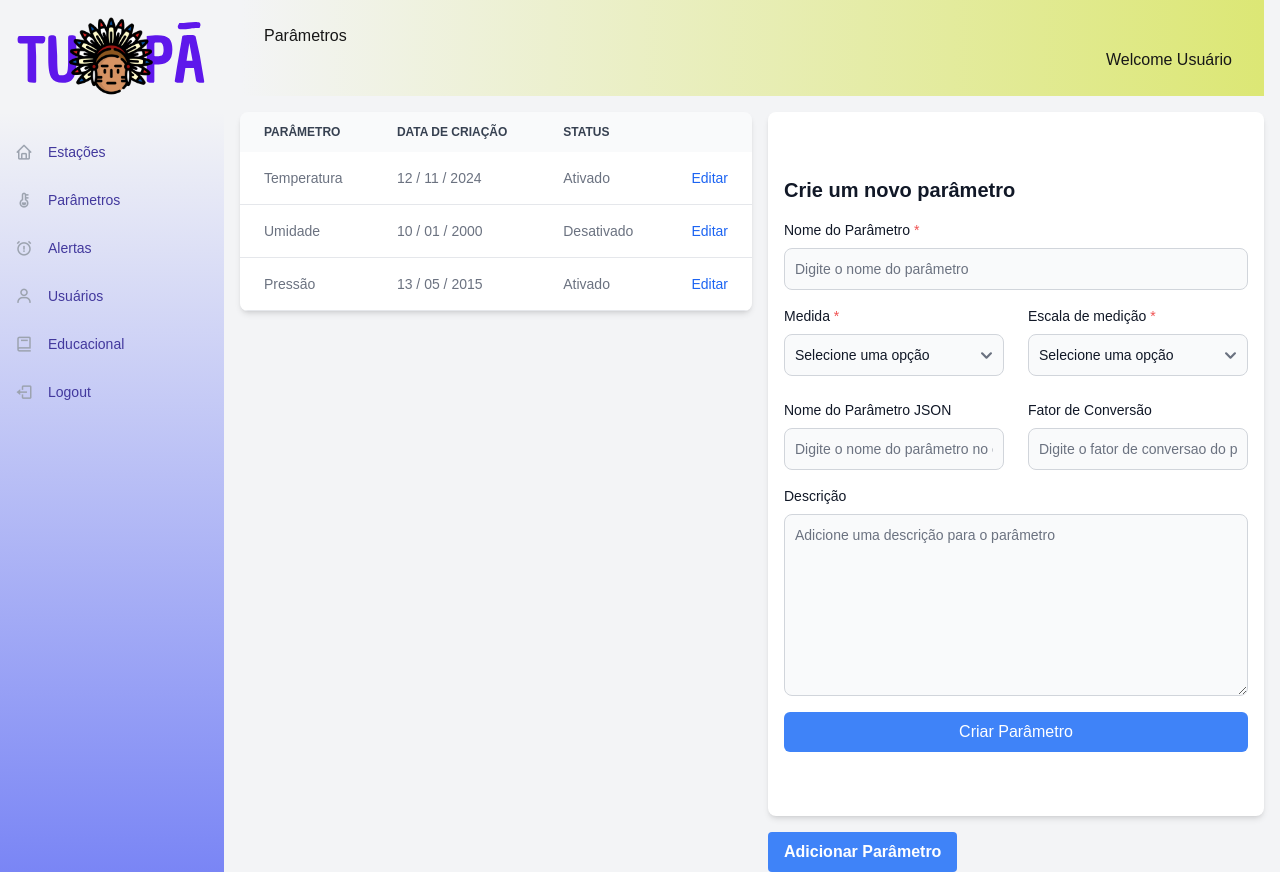
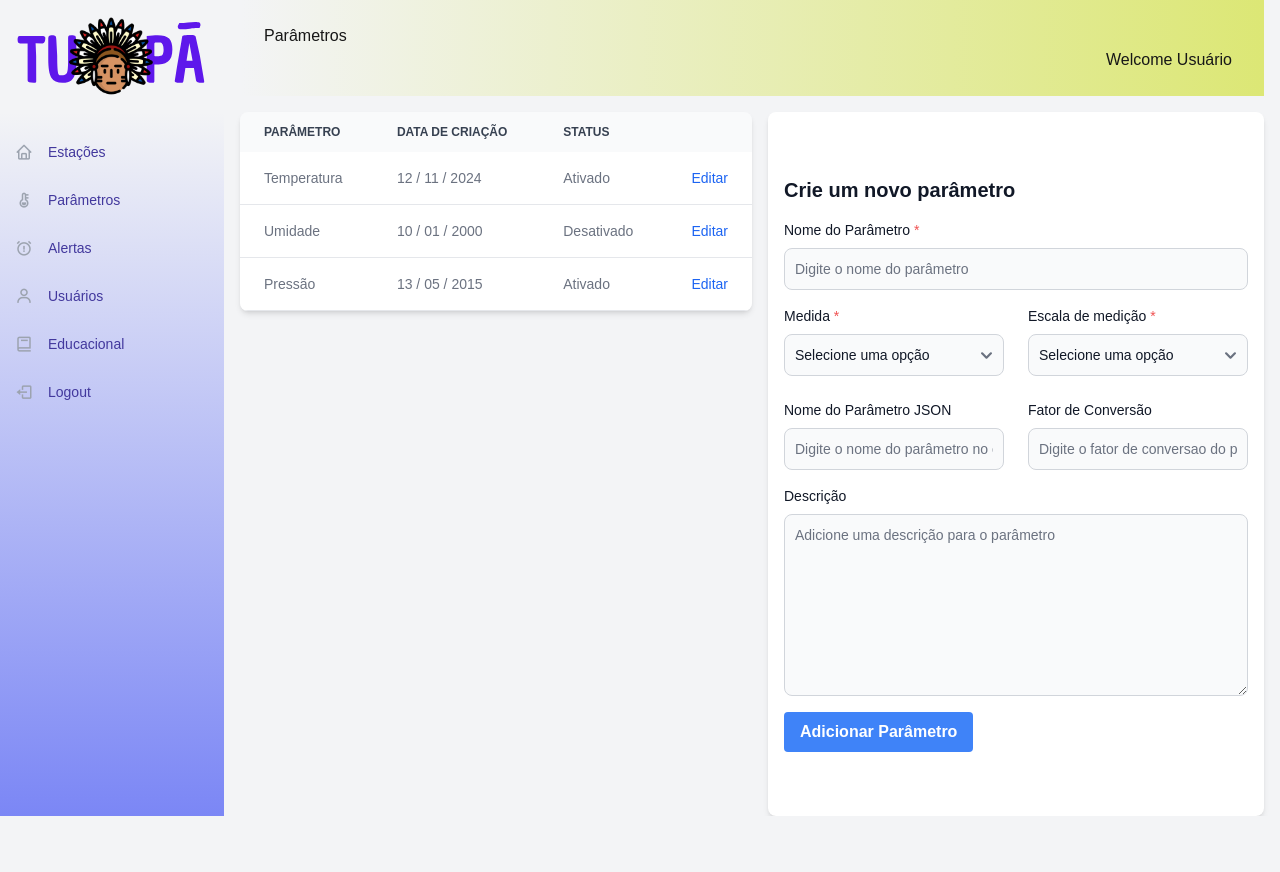
Before and after one commit to Grupo-Syntax-Squad/Tupan-Front, a Next.js app in the folder tupan/: page /parametros in a window 1280 px wide. After the commit the page ends 816 px from the top, so only its background shows below. Built offline with nearby package versions, Linux system fonts and the light colour scheme.

Commit message:
corr: corrigir botao de criar parametro

```diff
--- a/tupan/src/app/parametros/page.tsx
+++ b/tupan/src/app/parametros/page.tsx
@@ -1,10 +1,7 @@
 "use client";
-
-import { PopConfirmacao } from "@/components/pop-confirmacao";
 import { MenuLateral } from "@/components/menu-lateral";
 import { Tabela } from "@/components/tabela";
 import { Botao } from "@/components/botao";
-import { usePopConfirmacao } from "@/hooks/visivel";
 import { Formulario } from "@/components/formulario-parametros";
 import { NavTop } from "@/components/nav-top";
 
@@ -30,14 +27,6 @@ const dados = [
 ];
 
 export default function Parametros() {
-  const { isVisible, mensagem, showPopConfirmacao, hidePopConfirmacao } =
-    usePopConfirmacao();
-
-  const handleAdicionarParametro = () => {
-    console.log("Adicionar novo parâmetro");
-    showPopConfirmacao("Parâmetro adicionado com sucesso!");
-  };
-
   return (
     <div className="w-screen flex bg-gray-100">
       {/* Menu lateral ocupando a lateral esquerda */}
@@ -62,24 +51,9 @@ export default function Parametros() {
           {/* Formulário ocupando metade da largura */}
           <div className="flex-1">
             <Formulario onSubmit={() => console.log("Formulário enviado")} />
-            <div className="mt-4 flex gap-3">
-              <Botao
-                label="Adicionar Parâmetro"
-                corTexto="text-white"
-                corFundo="bg-blue-500"
-                onClick={handleAdicionarParametro}
-                type="submit"
-              />
-            </div>
           </div>
         </div>
       </div>
-
-      {/* Botão de adicionar abaixo do formulário */}
-
-      {isVisible && (
-        <PopConfirmacao mensagem={mensagem} onClose={hidePopConfirmacao} />
-      )}
     </div>
   );
 }
--- a/tupan/src/components/formulario-parametros.tsx
+++ b/tupan/src/components/formulario-parametros.tsx
@@ -3,12 +3,18 @@
 import { Input } from '@/components/input';
 import { useFormularioParametros } from '@/hooks/formulario';
 import { FormularioProps } from '@/types/interfaces';
+import { PopConfirmacao } from "@/components/pop-confirmacao";
 import { Select } from './select';
 import { useCreateParametro } from '@/hooks/adicionarParametro';
+import { Botao } from './botao';
+import { usePopConfirmacao } from '@/hooks/visivel';
 
 export const Formulario = ({ onSubmit, dados }: FormularioProps) => {
   const { formValues, handleChange } = useFormularioParametros(dados);
   const { submitParametro, loading, error, success } = useCreateParametro();
+
+  const { isVisible, mensagem, showPopConfirmacao, hidePopConfirmacao } =
+    usePopConfirmacao();
 
   const handleFormSubmit = async (e: React.FormEvent<HTMLFormElement>) => {
     e.preventDefault();
@@ -27,6 +33,10 @@ export const Formulario = ({ onSubmit, dados }: FormularioProps) => {
         fator: 0,
         offset: 0,
       });
+
+      showPopConfirmacao(
+        `Parametro: ${formValues.nome}, adicionado com sucesso!`
+      );
     } catch (error) {
       console.error('Erro ao criar o parâmetro:', error);
     }
@@ -48,6 +58,7 @@ export const Formulario = ({ onSubmit, dados }: FormularioProps) => {
               required
               value={formValues.nome}
               onChange={handleChange}
+              estilo="min-w-full"
             />
           </div>
           <div className="grid gap-4 sm:grid-cols-2 sm:gap-6">
@@ -131,18 +142,19 @@ export const Formulario = ({ onSubmit, dados }: FormularioProps) => {
           </div>
 
           <div className="mt-4">
-            <button
+            <Botao
+              label="Adicionar Parâmetro"
+              corTexto="text-white"
+              corFundo="bg-blue-500"
+              onClick={handleFormSubmit}
               type="submit"
-              className={`w-full bg-blue-500 text-white py-2 rounded-md ${loading ? 'opacity-50 cursor-not-allowed' : ''}`}
-              disabled={loading}
-            >
-              {loading ? 'Criando...' : 'Criar Parâmetro'}
-            </button>
+            />
           </div>
-
-          {error && <p className="text-red-500">{error}</p>}
-          {success && <p className="text-green-500">{success}</p>}
         </form>
+        {/* Exibe o PopConfirmacao quando isVisible for verdadeiro */}
+        {isVisible && (
+          <PopConfirmacao mensagem={mensagem} onClose={hidePopConfirmacao} />
+        )}
       </div>
     </section>
   );
```
